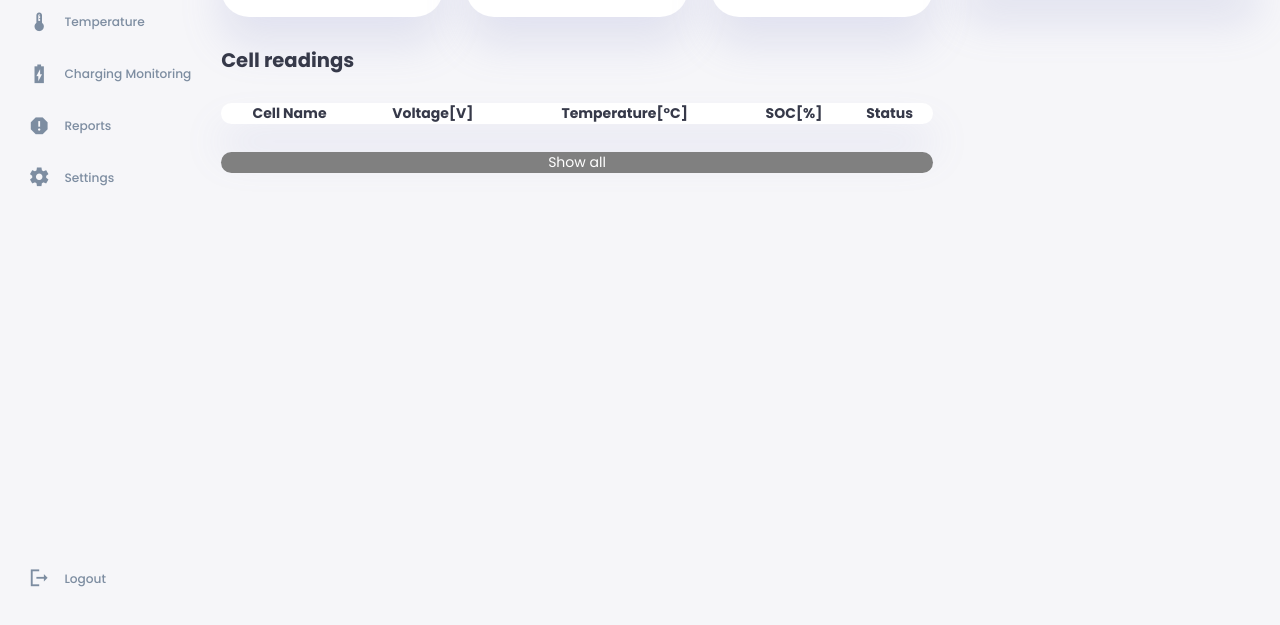
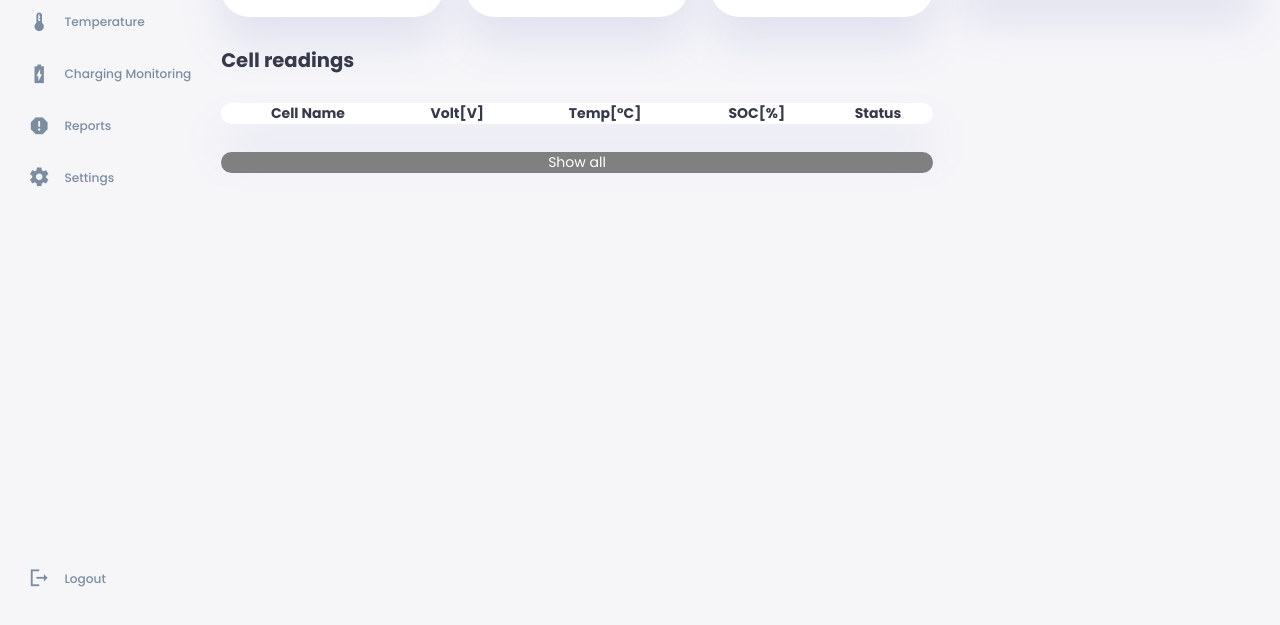
Before and after one commit to sregniftaF/deploy-BMS-dashboard, a plain HTML site: page index.html in a window 1280 px wide. Shown: the part 147-772 px from the top of the page. Drawn offline with Linux system fonts and the light colour scheme; no server answers.

Commit message:
Update index.html
        <tr>
              <th>Cell Name</th>
              <th>Volt[V]</th>
              <th>Temp[&deg;C]</th>
              <th>SOC[%]</th>
              <th>Status</th>
              <th></th>
            </tr>

```diff
--- a/index.html
+++ b/index.html
@@ -143,8 +143,8 @@
           <thead>
             <tr>
               <th>Cell Name</th>
-              <th>Voltage[V]</th>
-              <th>Temperature[&deg;C]</th>
+              <th>Volt[V]</th>
+              <th>Temp[&deg;C]</th>
               <th>SOC[%]</th>
               <th>Status</th>
               <th></th>
```
